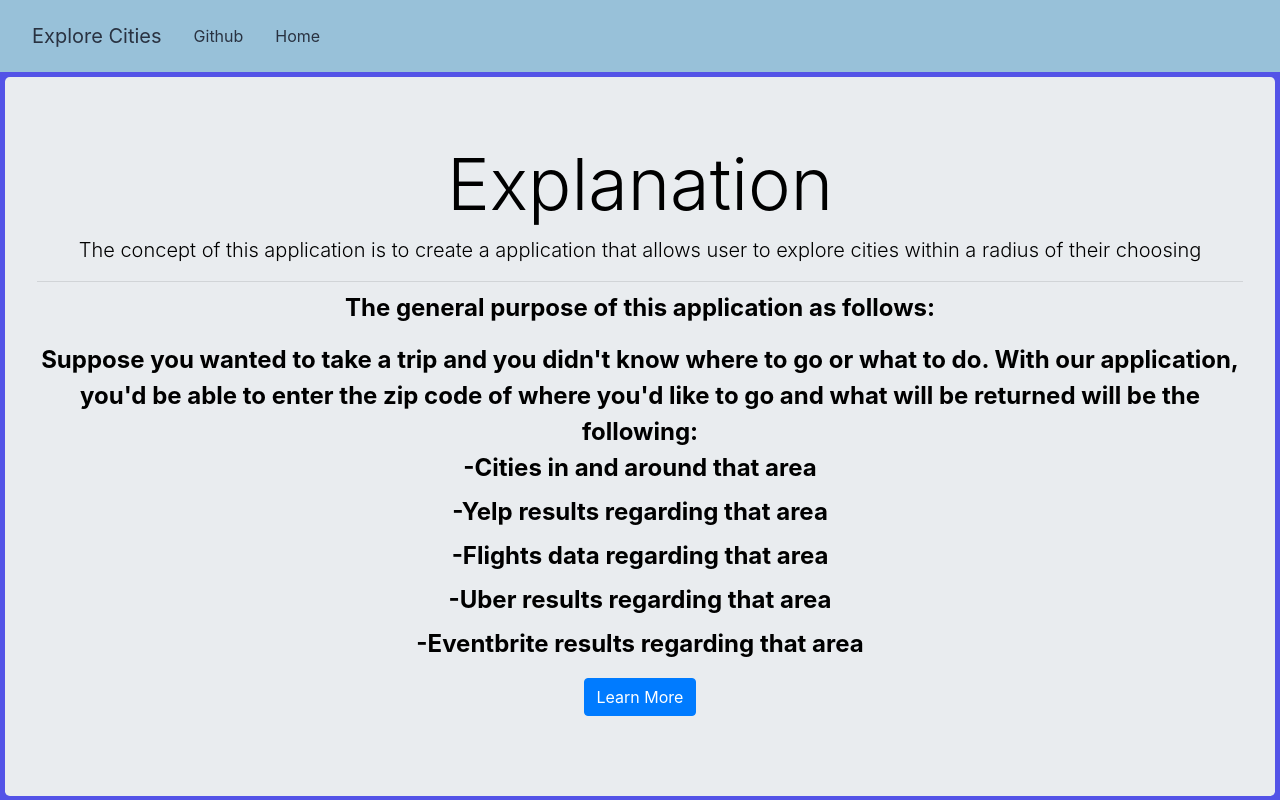
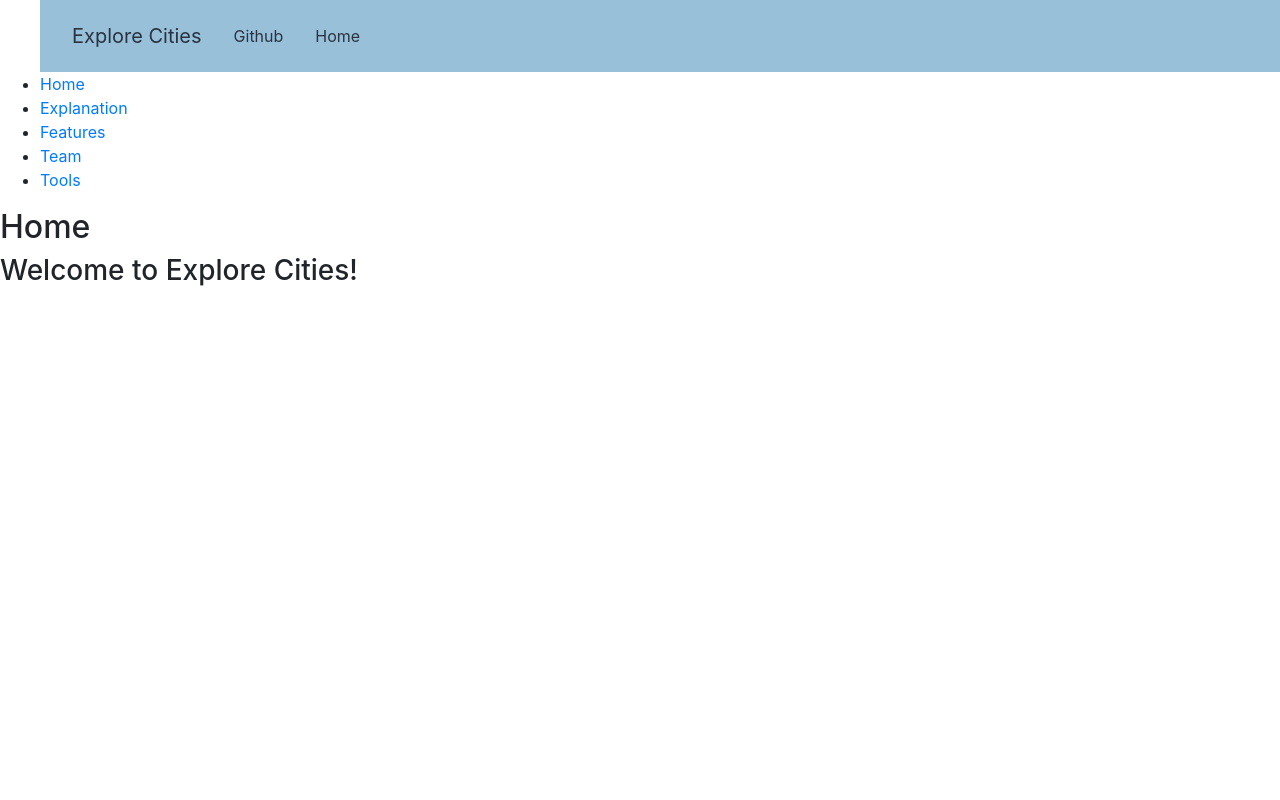
Before and after one commit to Codubee/ExploreCitiesMW4-6, a React (Create React App) app in the folder frontend/: page / in a window 1280 px wide. Shown: the top 800 px of the page. Built offline with nearby package versions, Linux system fonts and the light colour scheme.

Commit message:
Added routing component

```diff
--- a/frontend/src/App.js
+++ b/frontend/src/App.js
@@ -1,16 +1,73 @@
 import logo from './logo.svg';
 import './App.css';
+
 import LandingPage from './components/LandingPage/LandingPage'
 import NavBar from './components/NavBar/Navbar'
+import Explanation from './components/LandingPage/Explanation/Explanation';
+import Features from './components/LandingPage/Features/Features';
+import Team from './components/LandingPage/Team/Team';
+import Tools from './components/LandingPage/Tools/Tools';
 
-function App() {
+import React from "react"
+import {
+    BrowserRouter as Router,
+    Switch,
+    Route,
+    Link
+} from "react-router-dom";
+
+
+export default function App() {
   return (
-    <div>
-      <NavBar />
-      <LandingPage />
-    </div>
+    <Router>
+      <div>
+        <nav>
+          <ul>
+            <NavBar />
+            <li>
+              <Link to ="/">Home</Link>
+            </li>
+            <li>
+              <Link to = "/explanation">Explanation</Link>
+            </li>
+            <li>
+              <Link to = "/features">Features</Link>
+            </li>
+            <li>
+              <Link to = "/team">Team</Link>
+            </li>
+            <li>
+              <Link to = "/tools">Tools</Link>
+            </li>
 
+          </ul>
+        </nav>
+
+        <Switch>
+          <Route exact path ="/">
+            <Home />
+            <h3>Welcome to Explore Cities!</h3>
+          </Route>
+          <Route path ="/explanation">
+            <Explanation />
+          </Route>
+          <Route path ="/features">
+            <Features />
+          </Route>
+          <Route path ="/team">
+            <Team />
+          </Route>
+          <Route path = "/tools">
+            <Tools />
+          </Route>
+
+        </Switch>
+
+      </div>
+    </Router>
   );
 }
 
-export default App;
+function Home(){
+  return <h2>Home</h2>
+}
```
Also changed, not shown: 2 other files (tests, documents, lock files or other folders).
